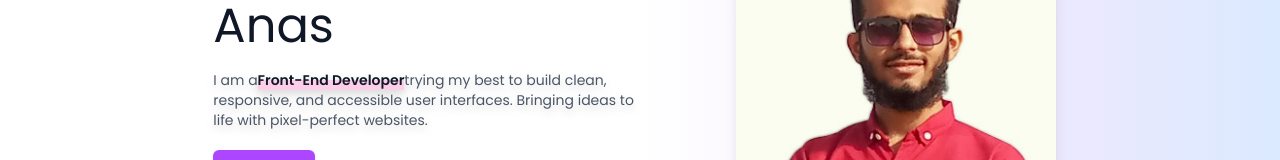
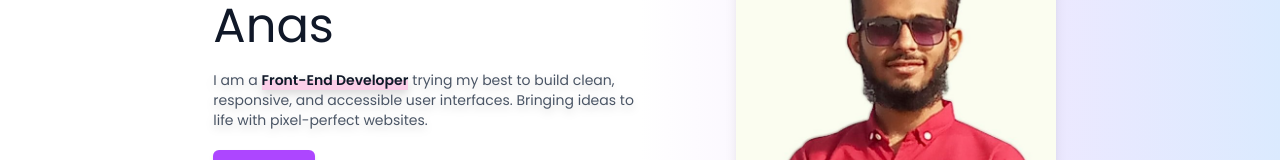
Before and after one commit to Muhammad-Anas-CodeMaestro/Muhammad_Anas_Protfolio, a Next.js app: page / in a window 1280 px wide. Shown: the part 238-398 px from the top of the page. Built offline with nearby package versions, Linux system fonts and the light colour scheme.

Commit message:
Add margin to Front-End Developer label for improved spacing

```diff
--- a/src/app/components/Home.jsx
+++ b/src/app/components/Home.jsx
@@ -32,7 +32,7 @@ export const Home = () => {
             </h1>
             <p className="w-full text-gray-600 text-sm drop-shadow-lg pb-5 text-center lg:text-left">
               I am a
-              <span className="relative font-semibold text-gray-900">
+              <span className="relative font-semibold text-gray-900 mx-1">
                 <span className="absolute inset-x-0 bottom-0 h-1/2 bg-pink-200 z-[-1]"></span>
                 Front-End Developer
               </span>
```
